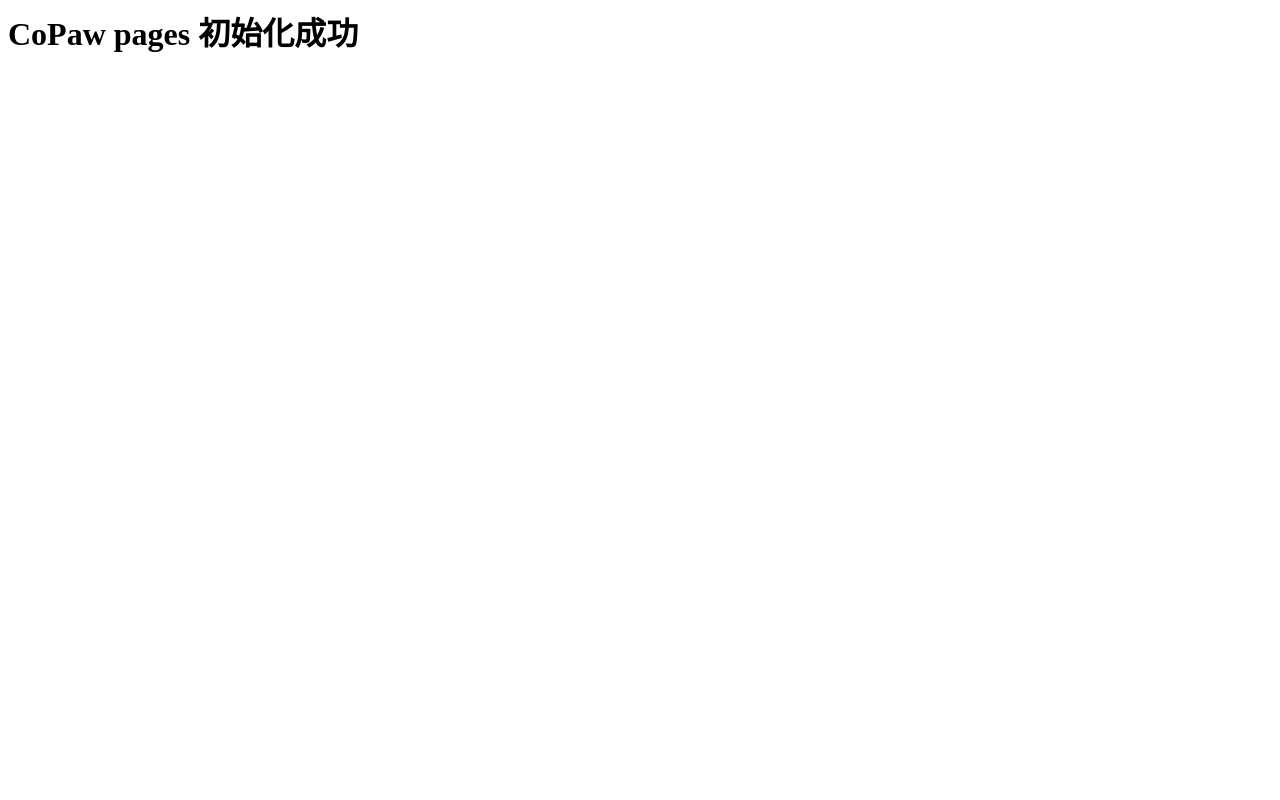
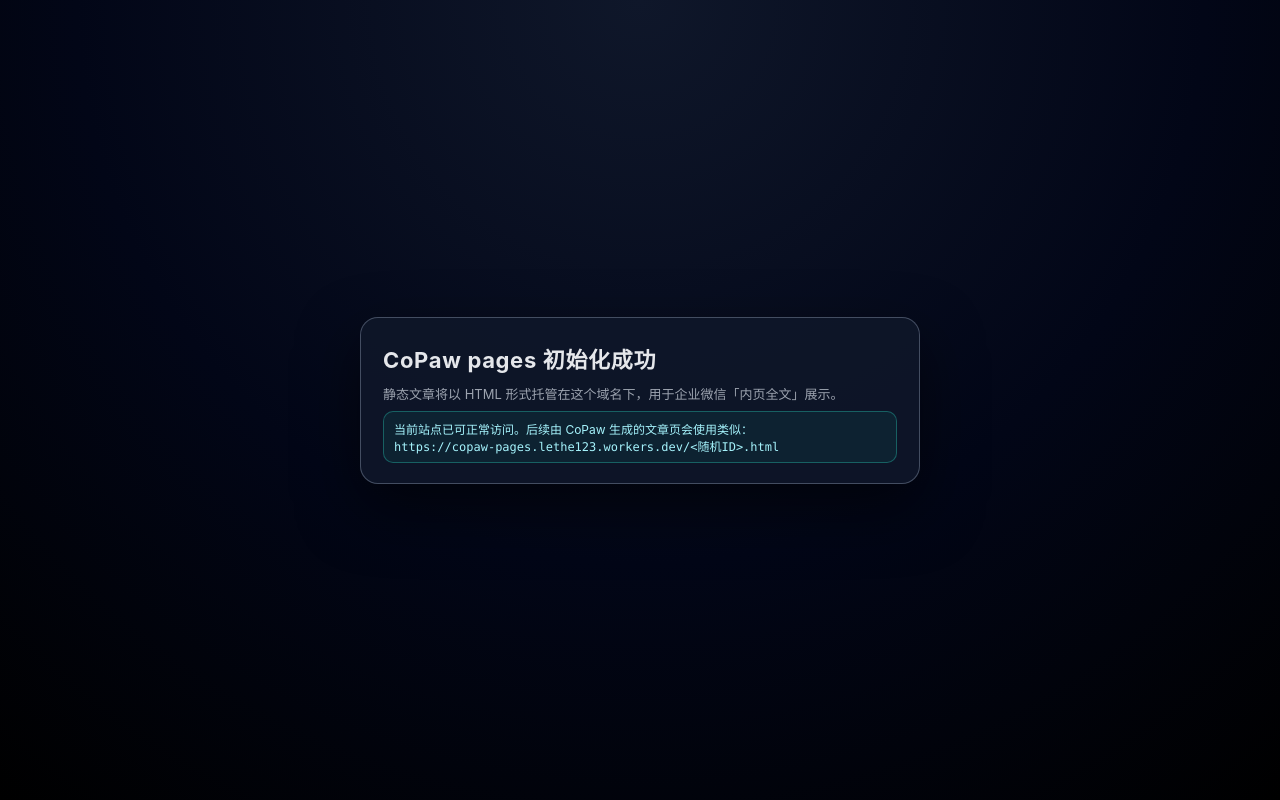
Before and after one commit to letheyang123/copaw-pages, a plain HTML site: page index.html in a window 1280 px wide. Drawn offline with Linux system fonts and the light colour scheme.

Commit message:
Improve copaw-pages index

```diff
--- a/index.html
+++ b/index.html
@@ -1 +1,72 @@
-<h1>CoPaw pages 初始化成功</h1>
+<!doctype html>
+<html lang="zh-CN">
+<head>
+  <meta charset="utf-8" />
+  <meta name="viewport" content="width=device-width,initial-scale=1" />
+  <title>CoPaw Pages</title>
+  <style>
+    :root {
+      color-scheme: dark;
+      --bg: #020617;
+      --card: rgba(15,23,42,0.9);
+      --border: rgba(148,163,184,0.4);
+      --title: #e5e7eb;
+      --accent: #38bdf8;
+      --muted: #9ca3af;
+    }
+    * { box-sizing: border-box; }
+    body {
+      margin: 0;
+      min-height: 100vh;
+      display: flex;
+      align-items: center;
+      justify-content: center;
+      font-family: -apple-system,BlinkMacSystemFont,"Segoe UI",Roboto,Helvetica,Arial,"PingFang SC","Hiragino Sans GB","Microsoft YaHei",sans-serif;
+      background: radial-gradient(circle at top, #0f172a 0, #020617 55%, #000 100%);
+      color: var(--title);
+    }
+    .card {
+      padding: 24px 22px 20px;
+      border-radius: 18px;
+      background: var(--card);
+      border: 1px solid var(--border);
+      box-shadow: 0 24px 60px rgba(0,0,0,0.55);
+      max-width: 560px;
+      width: calc(100% - 32px);
+    }
+    h1 {
+      margin: 0 0 10px;
+      font-size: 22px;
+      letter-spacing: 0.03em;
+    }
+    .tagline {
+      font-size: 13px;
+      color: var(--muted);
+      margin-bottom: 6px;
+    }
+    .status {
+      margin-top: 8px;
+      padding: 8px 10px;
+      border-radius: 10px;
+      font-size: 12px;
+      background: rgba(15,118,110,0.15);
+      border: 1px solid rgba(45,212,191,0.35);
+      color: #a5f3fc;
+    }
+    code {
+      font-family: ui-monospace,SFMono-Regular,Menlo,Monaco,Consolas,"Liberation Mono","Courier New",monospace;
+      font-size: 12px;
+    }
+  </style>
+</head>
+<body>
+  <div class="card">
+    <h1>CoPaw pages 初始化成功</h1>
+    <div class="tagline">静态文章将以 HTML 形式托管在这个域名下，用于企业微信「内页全文」展示。</div>
+    <div class="status">
+      <div>当前站点已可正常访问。后续由 CoPaw 生成的文章页会使用类似：</div>
+      <div><code>https://copaw-pages.lethe123.workers.dev/&lt;随机ID&gt;.html</code></div>
+    </div>
+  </div>
+</body>
+</html>
```
